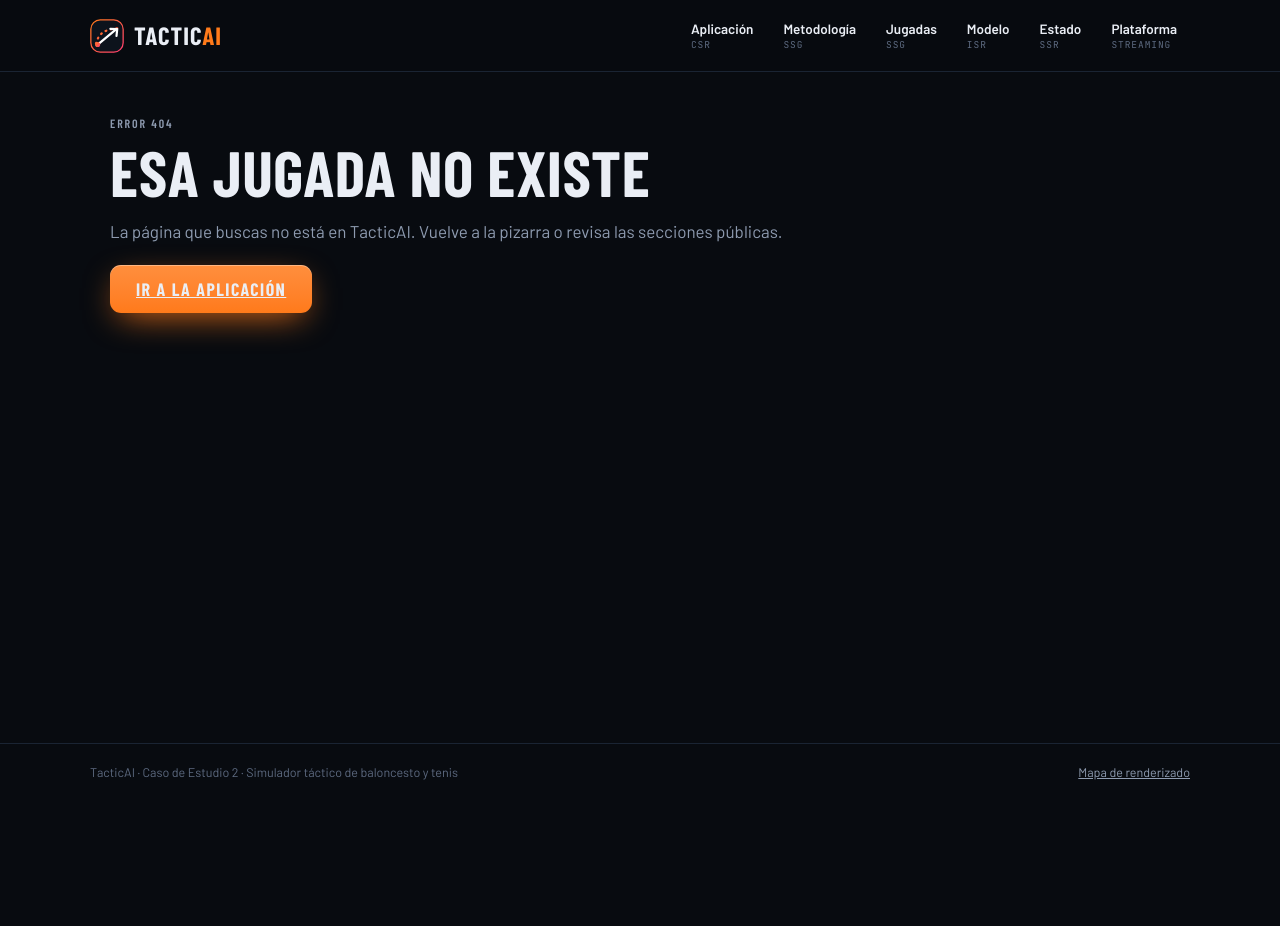
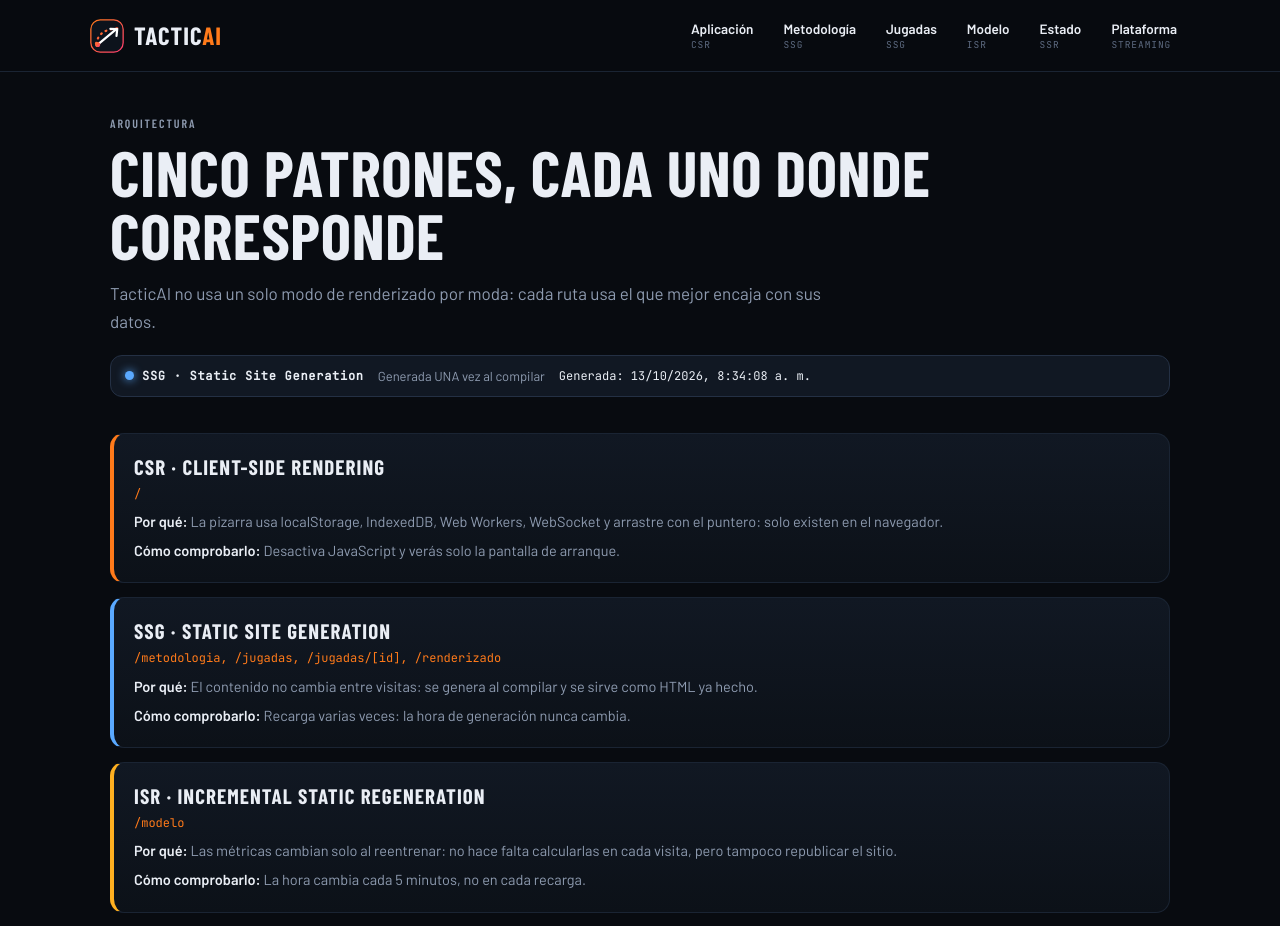
Before and after one commit to dramirezdlp99/tactical-sim-frontend, a Next.js app: page /renderizado in a window 1280 px wide. Before the commit this address had no page. Shown: the top 926 px of the page. Before the commit the page ends 800 px from the top, so only its background shows below. Built offline with nearby package versions, Linux system fonts and the light colour scheme; a web font is replaced by a local one.

Commit message:
Agrega mapa de estrategias de renderizado del proyecto

```diff
--- /dev/null
+++ b/src/app/renderizado/page.jsx
@@ -0,0 +1,45 @@
+import Link from 'next/link';
+import { PublicShell, PageHead } from '../../components/public/PublicShell';
+import { MODES } from '../../components/public/RenderBadge';
+
+/**
+ * /renderizado -> SSG. Mapa de los 5 patrones de renderizado del proyecto: que
+ * ruta usa cada uno, por que, y como comprobarlo.
+ */
+export const dynamic = 'force-static';
+export const metadata = { title: 'Mapa de renderizado', description: 'Qué patrón de renderizado usa cada ruta de TacticAI y por qué.' };
+
+const ROWS = [
+  { mode: 'CSR', route: '/', why: 'La pizarra usa localStorage, IndexedDB, Web Workers, WebSocket y arrastre con el puntero: solo existen en el navegador.', check: 'Desactiva JavaScript y verás solo la pantalla de arranque.' },
+  { mode: 'SSG', route: '/metodologia, /jugadas, /jugadas/[id], /renderizado', why: 'El contenido no cambia entre visitas: se genera al compilar y se sirve como HTML ya hecho.', check: 'Recarga varias veces: la hora de generación nunca cambia.' },
+  { mode: 'ISR', route: '/modelo', why: 'Las métricas cambian solo al reentrenar: no hace falta calcularlas en cada visita, pero tampoco republicar el sitio.', check: 'La hora cambia cada 5 minutos, no en cada recarga.' },
+  { mode: 'SSR', route: '/estado', why: 'Debe mostrar el estado real de los servicios en el momento de la petición.', check: 'La hora cambia en cada recarga.' },
+  { mode: 'STREAMING', route: '/plataforma', why: 'Reúne datos de varios servicios con tiempos distintos: se envía cada bloque en cuanto está listo.', check: 'Con un servicio dormido, ves el resto de la página mientras ese bloque sigue como esqueleto.' },
+];
+
+export default function Renderizado() {
+  return (
+    <PublicShell>
+      <PageHead
+        eyebrow="Arquitectura"
+        title="Cinco patrones, cada uno donde corresponde"
+        lead="TacticAI no usa un solo modo de renderizado por moda: cada ruta usa el que mejor encaja con sus datos."
+        mode="SSG"
+        when={new Date().toISOString()}
+      />
+      <div className="ta-pub-rows">
+        {ROWS.map((r) => (
+          <article key={r.mode} className="ta-pub-row" data-mode={r.mode}>
+            <h3>{MODES[r.mode].name}</h3>
+            <p className="ta-pub-route">{r.route}</p>
+            <p><b>Por qué:</b> {r.why}</p>
+            <p><b>Cómo comprobarlo:</b> {r.check}</p>
+          </article>
+        ))}
+      </div>
+      <p className="ta-pub-note">
+        Estas páginas públicas se pueden abrir sin iniciar sesión. <Link href="/">Volver a la aplicación</Link>.
+      </p>
+    </PublicShell>
+  );
+}
```
